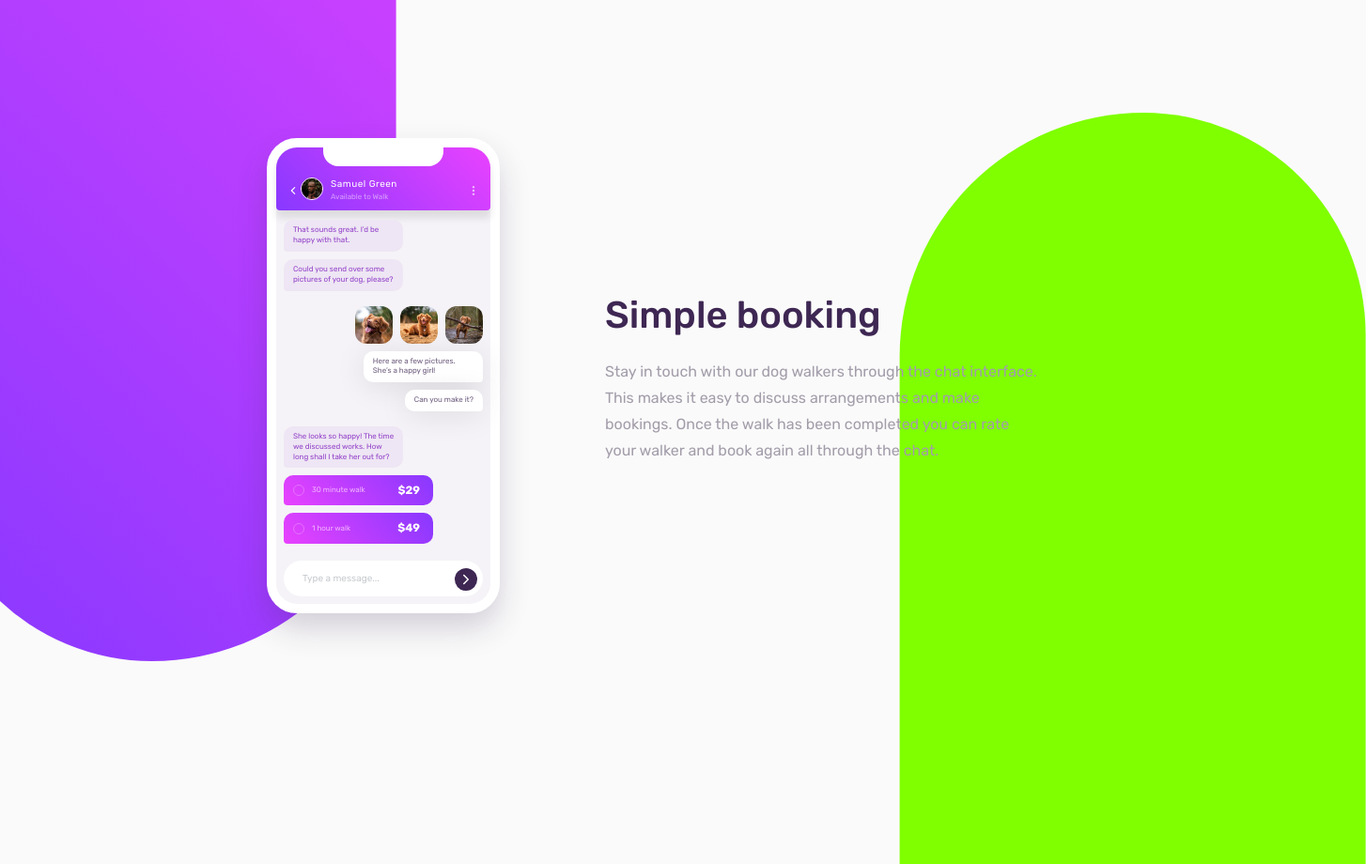
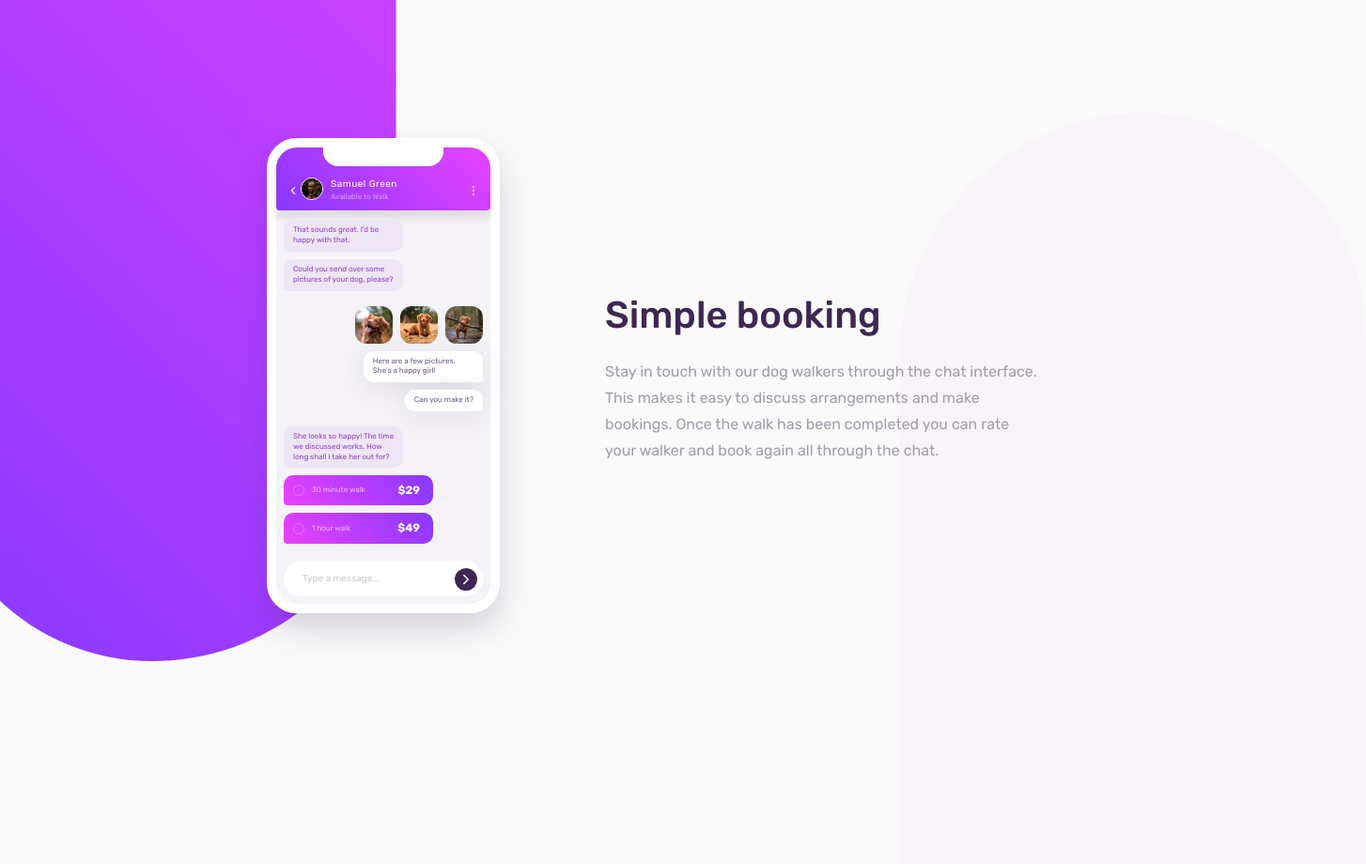
Before and after one commit to hesam-fattahi/chat-app-illustration, a plain HTML site: page index.html in a window 1280 px wide. Shown: the whole page at 94% size, 1454 px wide, since content can reach past the window. After the commit the page ends 800 px from the top, so only its background shows below. Drawn offline with nearby package versions, Linux system fonts and the light colour scheme.

Commit message:
bg-shapes position changed to fixed

```diff
--- a/css/main.scss
+++ b/css/main.scss
@@ -26,7 +26,7 @@ body {
     max-width: 31rem;
     width: 100%;
     height: 100%;
-    position: absolute;
+    position: fixed;
     z-index: -1;
   }
 
@@ -39,9 +39,7 @@ body {
   }
 
   &::after {
-    // height: 55%;
     background-color: #f9f4f9;
-    background-color: chartreuse;
     bottom: 0;
     right: 0;
     border-top-left-radius: 16.5rem;
```
Also changed, not shown: css/main.css, 1 other file.
